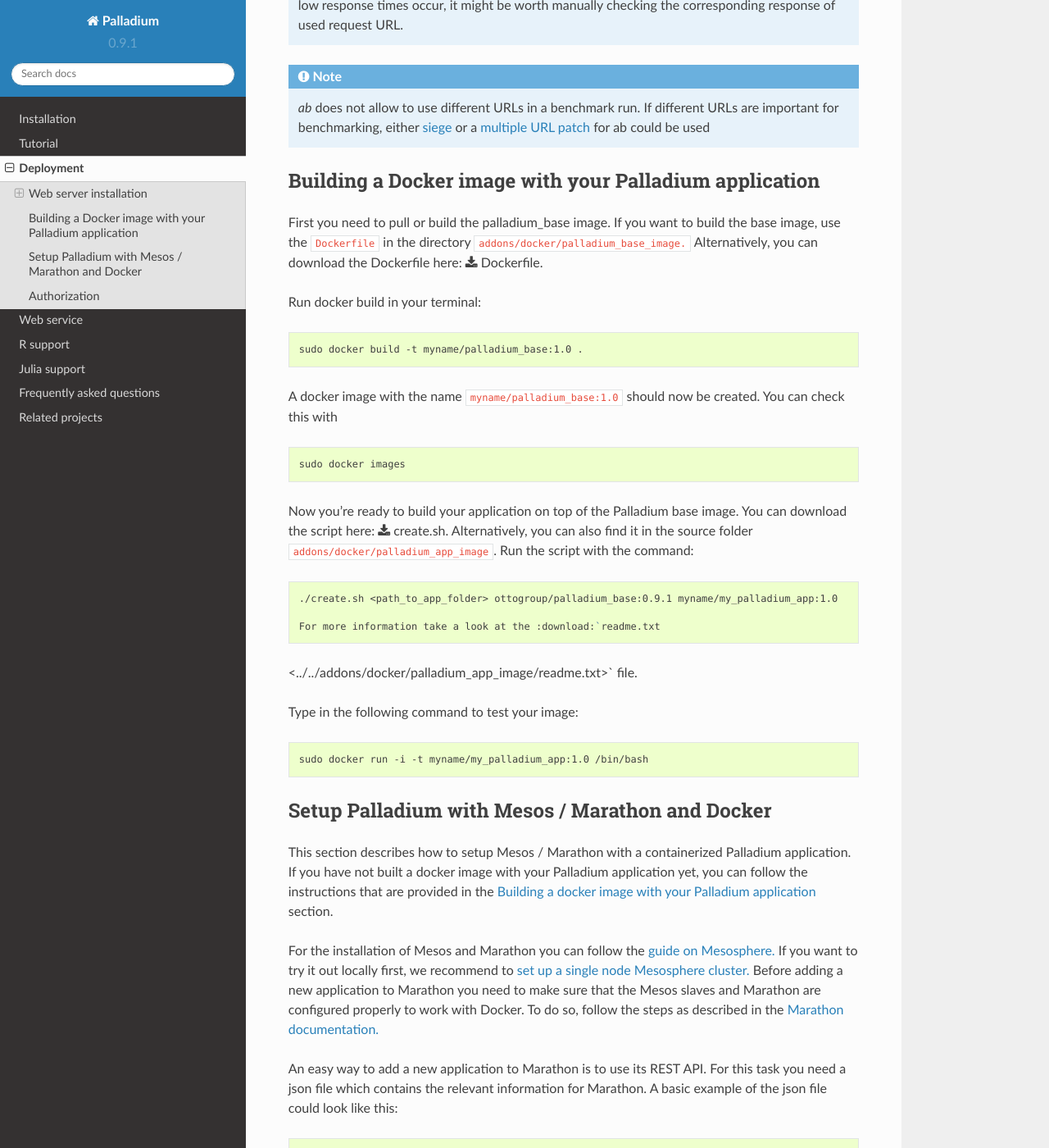
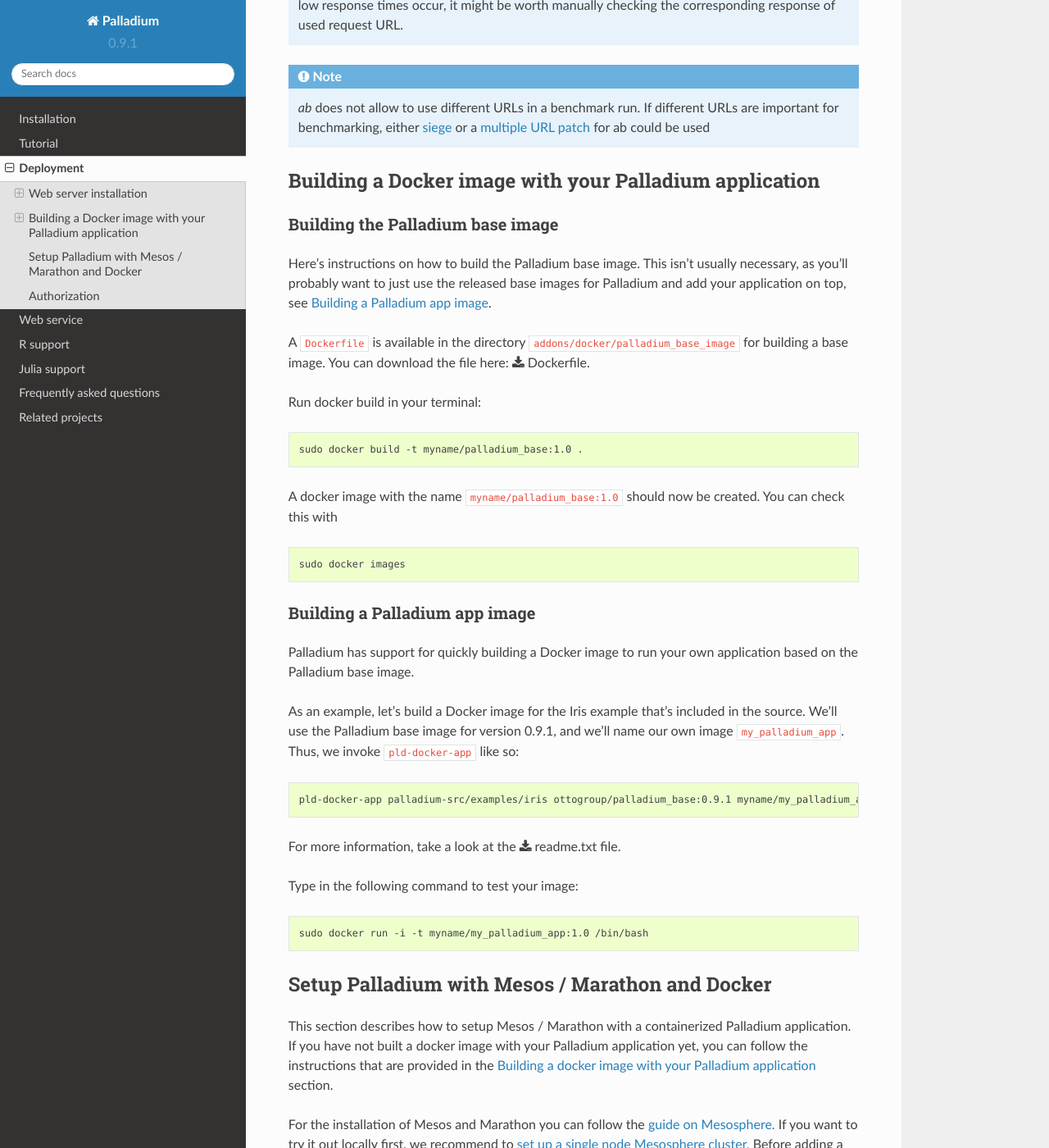
Before and after one commit to ottogroup/palladium, a Sphinx documentation site: the page built from docs/user/deployment.rst, in a window 1280 px wide and 1400 px high, scrolled down 1600 px. Shown: the whole window at 82% size. Built offline with Sphinx 7.4.7 and the Read the Docs theme 2.0.0, drawn with Linux system fonts in a browser that asks for light colours; pages that are not in the unit, such as notebooks, are missing from menus.

Commit message:
Moved palladium_app_image/create.sh to bin/pld-docker-app.
The biggest challenge here is to keep docs up to date.  Also not sure if the
palladium_app_image directory still needs to exist.

```diff
--- a/docs/user/deployment.rst
+++ b/docs/user/deployment.rst
@@ -106,10 +106,17 @@ statistics about response times of the calls performed.
 Building a Docker image with your Palladium application
 =======================================================
 
-First you need to pull or build the palladium_base image. If you want
-to build the base image, use the ``Dockerfile`` in the directory
-``addons/docker/palladium_base_image.`` Alternatively, you can
-download the Dockerfile here: :download:`Dockerfile
+Building the Palladium base image
+---------------------------------
+
+Here's instructions on how to build the Palladium base image.  This
+isn't usually necessary, as you'll probably want to just use the
+released base images for Palladium and add your application on top,
+see `Building a Palladium app image`_.
+
+A ``Dockerfile`` is available in the directory
+``addons/docker/palladium_base_image`` for building a base image.  You
+can download the file here: :download:`Dockerfile
 <../../addons/docker/palladium_base_image/Dockerfile>`.
 
 Run docker build in your terminal:
@@ -125,18 +132,22 @@ be created. You can check this with
 
   sudo docker images
 
-Now you're ready to build your application on top of the Palladium
-base image. You can download the script here: :download:`create.sh
-<../../addons/docker/palladium_app_image/create.sh>`. Alternatively,
-you can also find it in the source folder
-``addons/docker/palladium_app_image``. Run the script with the
-command:
+Building a Palladium app image
+------------------------------
+
+Palladium has support for quickly building a Docker image to run your
+own application based on the Palladium base image.
+
+As an example, let's build a Docker image for the Iris example that's
+included in the source.  We'll use the Palladium base image for
+version 0.9.1, and we'll name our own image ``my_palladium_app``.
+Thus, we invoke ``pld-docker-app`` like so:
 
 .. code-block:: bash
 
-  ./create.sh <path_to_app_folder> ottogroup/palladium_base:0.9.1 myname/my_palladium_app:1.0
+  pld-docker-app palladium-src/examples/iris ottogroup/palladium_base:0.9.1 myname/my_palladium_app:1.0
 
-  For more information take a look at the :download:`readme.txt
+For more information, take a look at the :download:`readme.txt
 <../../addons/docker/palladium_app_image/readme.txt>` file.
 
 Type in the following command to test your image:
--- a/setup.py
+++ b/setup.py
@@ -73,4 +73,5 @@ setup(name='palladium',
               'palladium = palladium.tests',
               ],
           },
+      scripts=['bin/pld-docker-app'],
       )
```
Also changed, not shown: 4 other files.
